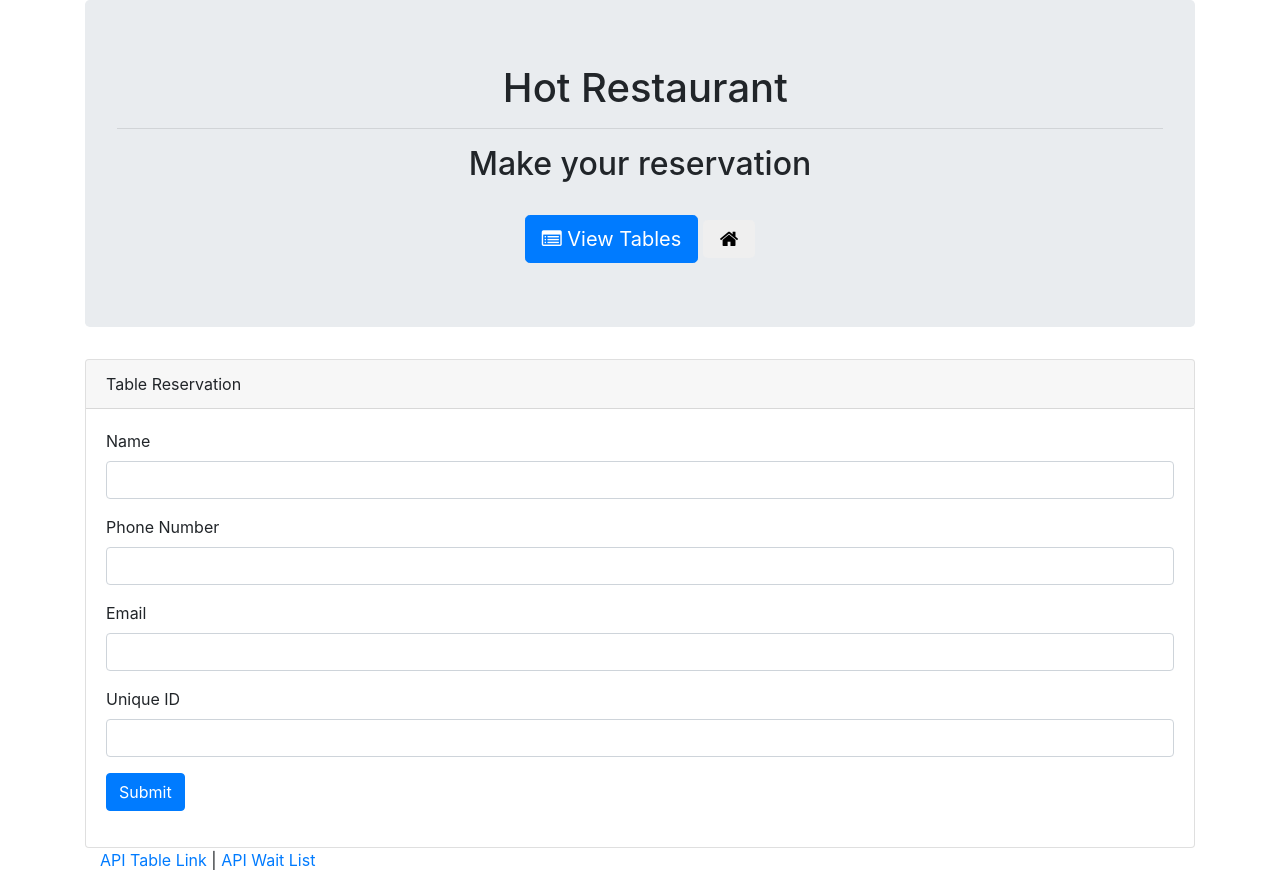
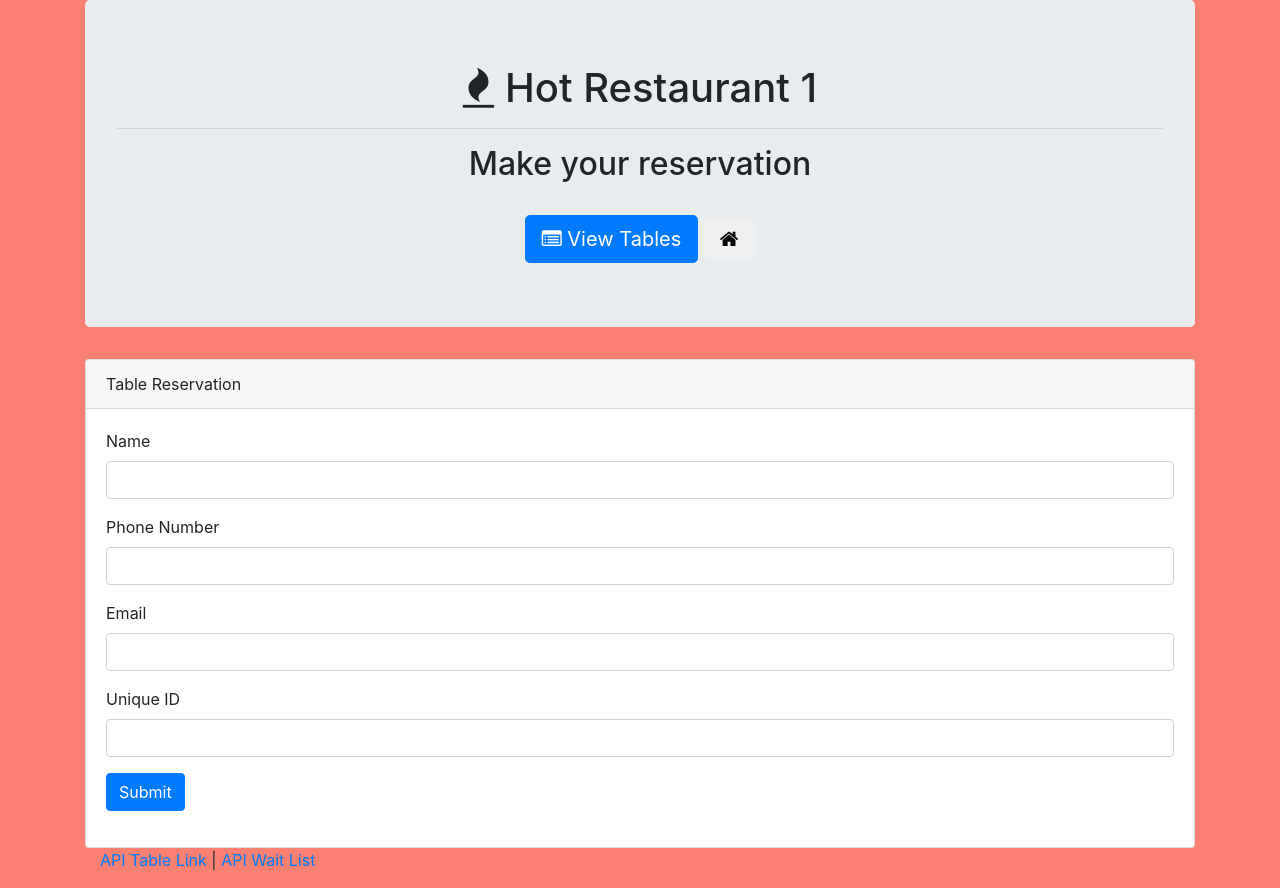
Before and after one commit to sarkwon89/Hotrestaurant, a website: page reserve.html in a window 1280 px wide. Drawn offline with nearby package versions, Linux system fonts and the light colour scheme.

Commit message:
background color salmon

```diff
--- a/reserve.html
+++ b/reserve.html
@@ -12,13 +12,13 @@
 
 </head>
 
-<body>
+<body style="background-color: salmon;">
 
     <div class="container">
 
         <div class="jumbotron">
             <h1 class="text-center">
-                <span class="fa fa-pizza-slice"></span> Hot Restaurant</h1>
+                <span class="fa fa-fire"></span> Hot Restaurant 1</h1>
             <hr>
             <h2 class="text-center">Make your reservation</h2>
             <br>
```
Also changed, not shown: tables.html (+1 -1 lines).
